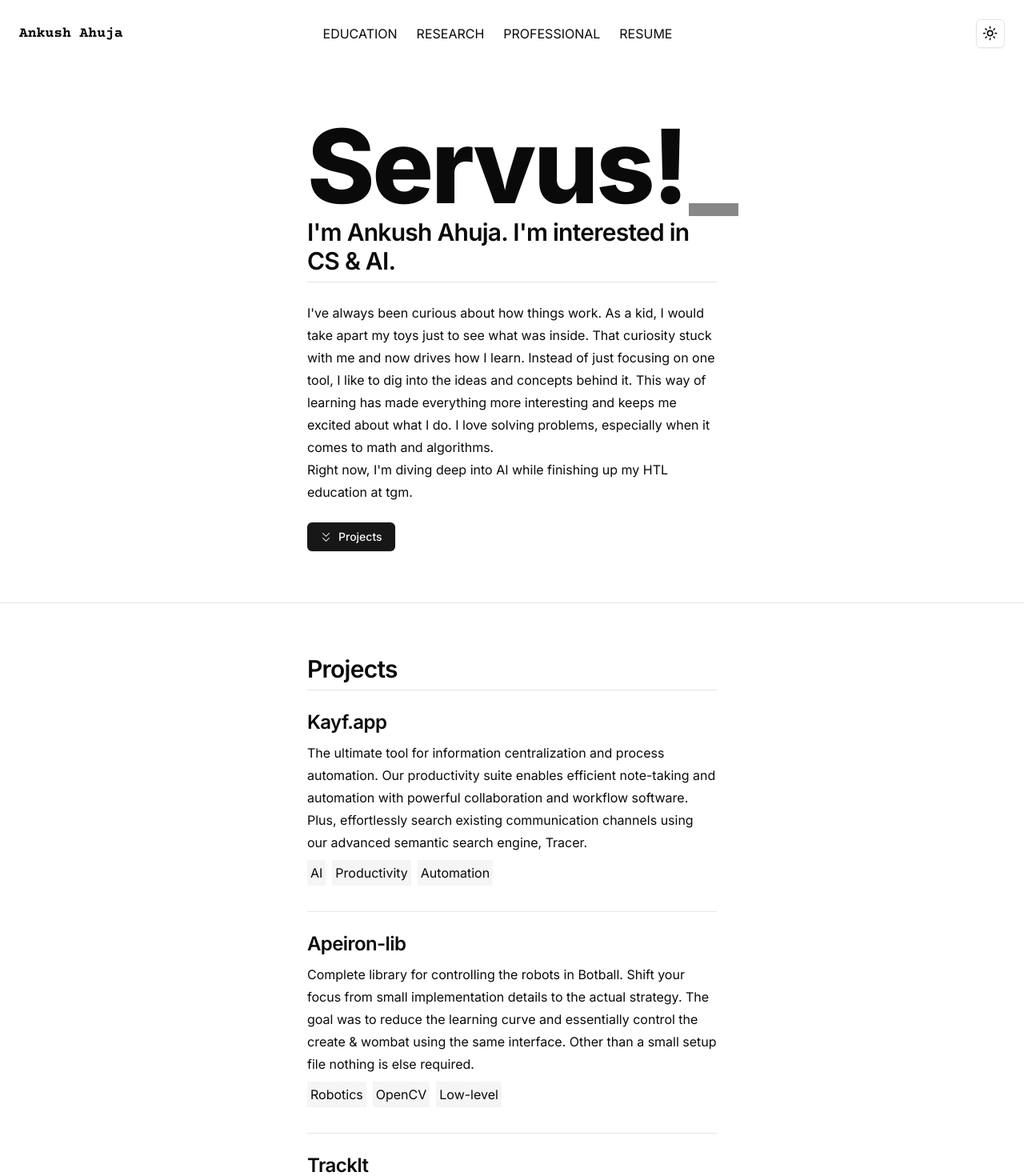
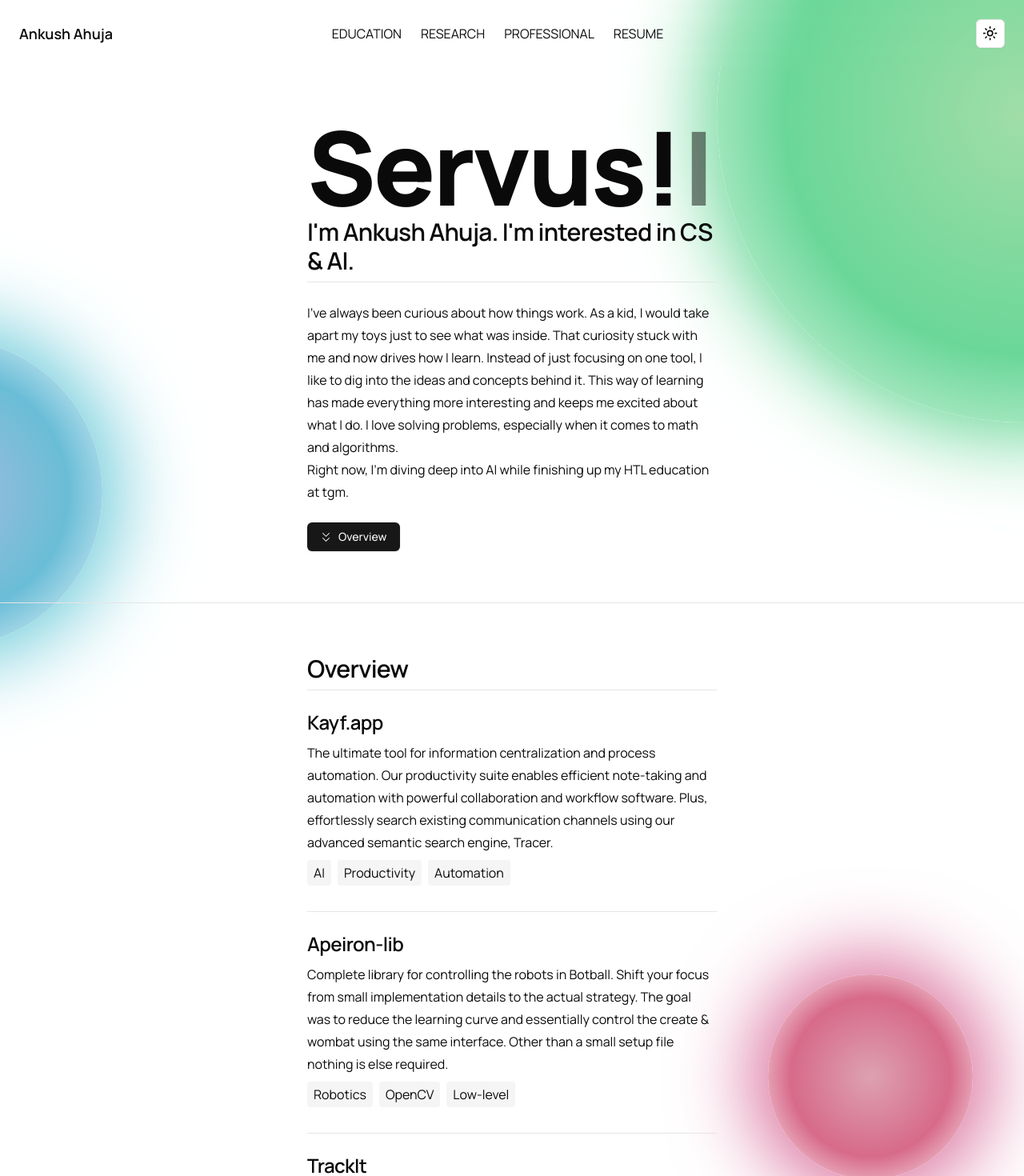
Before and after one commit to aa-irsya/ahujaankush.github.io, a Next.js app: page / in a window 1280 px wide. Shown: the top 1470 px of the page at 80% size. Built offline with nearby package versions, Linux system fonts and the light colour scheme.

Commit message:
New home /

```diff
--- a/src/app/(main)/layout.tsx
+++ b/src/app/(main)/layout.tsx
@@ -1,6 +1,6 @@
 import type { Metadata } from "next";
 import { Analytics } from "@vercel/analytics/react"
-import { Inter } from "next/font/google";
+import { Manrope } from "next/font/google";
 import "../globals.css";
 import Header from "@/components/layout/header";
 import { TooltipProvider } from "@radix-ui/react-tooltip";
@@ -8,7 +8,7 @@
 import { Separator } from "@/components/ui/separator";
 import { ThemeProvider } from "@/components/theme-provider";
 
-const inter = Inter({ subsets: ["latin"] });
+const manrope = Manrope({ subsets: ["latin"] });
 
 export const metadata: Metadata = {
     title: "Ankush Ahuja",
@@ -23,7 +23,7 @@
     return (
         <html lang="en">
             <Analytics />
-      <body className={`${inter.className} flex flex-col min-h-screen`}>
+            <body className={`${manrope.className} flex flex-col min-h-screen relative`}>
                 <ThemeProvider
                     attribute="class"
                     defaultTheme="system"
--- a/src/app/(main)/page.tsx
+++ b/src/app/(main)/page.tsx
@@ -10,43 +10,45 @@
 import React from "react";
 import { Typewriter } from 'react-simple-typewriter'
 
-const projects = [{
+const summary = [{
     title: "Kayf.app",
-  description: "The ultimate tool for information centralization and process automation. Our productivity suite enables efficient note-taking and automation with powerful collaboration and workflow software. Plus, effortlessly search existing communication channels using our advanced semantic search engine, Tracer.",
+    description: <>The ultimate tool for information centralization and process automation. Our productivity suite enables efficient note-taking and automation with powerful collaboration and workflow software. Plus, effortlessly search existing communication channels using our advanced semantic search engine, Tracer.</>,
     tags: ["AI", "Productivity", "Automation"],
     link: "https://kayf.app",
 },
 {
     title: "Apeiron-lib",
-  description: "Complete library for controlling the robots in Botball. Shift your focus from small implementation details to the actual strategy. The goal was to reduce the learning curve and essentially control the create & wombat using the same interface. Other than a small setup file nothing is else required.",
+    description: <>Complete library for controlling the robots in Botball. Shift your focus from small implementation details to the actual strategy. The goal was to reduce the learning curve and essentially control the create & wombat using the same interface. Other than a small setup file nothing is else required.</>,
     tags: ["Robotics", "OpenCV", "Low-level"],
     link: "https://github.com/ApeironOrg/apeiron-lib",
 },
 {
     title: "TrackIt",
-  description: "Log your calories, macros and workouts in one simple web-app with direct access to large food databases. Self-hosted.",
+    description: <>Log your calories, macros and workouts in one simple web-app with direct access to large food databases. Self-hosted.</>,
     tags: ["Nutrition", "Fitness", "Web"],
     link: "https://github.com/ahujaankush/TrackIt",
 },
 {
-  title: "Aetherized Dotfiles",
-  description: "My AwesomeWM desktop & nvim configuration.",
-  tags: ["Linux", "Vim", "Lua"],
+    title: "School Representative",
+    description: <>Elected as one of the three representatives of Vienna&apos;s largest high school. Member of the SGA, a committee responsible for making decisions and organizing events for around 2,700 students and over 400 teachers.</>,
+    tags: ["Organization", "Decision Making", "SGA"],
     link: "https://github.com/ahujaankush/AetherizedDots",
 }
 ]
 
 export default function Home() {
     return (
-    <main className="flex flex-col grow items-center px-6 md:px-0 mt-20">
+        <main className="flex w-screen flex-col grow items-center px-6 md:px-0 mt-20">
             <Section>
+                <div className="absolute mt-[-30vw] right-[-30vw] w-[60vw] h-[60vw] rounded-full green-circle"></div>
+                <div className="absolute mt-[35vh] left-[-20vw] w-[30vw] h-[30vw] rounded-full blue-circle"></div>
                 <div className="flex flex-col md:space-y-6 lg:space-y-0">
                     <Heading1 className="!text-[10vw]">
                         <Typewriter
-              words={['Hello!', 'Servus!', 'Bonjour!', 'Hola!']}
+                            words={['Hello!', 'Servus!', 'Salut!', 'Hola!']}
                             loop={5}
                             cursor
-              cursorStyle='_'
+                            cursorStyle='|'
                             typeSpeed={75}
                             deleteSpeed={50}
                             delaySpeed={3000}
@@ -62,18 +64,19 @@
                     I love solving problems, especially when it comes to math and algorithms. <br />
                     Right now, I&apos;m diving deep into AI while finishing up my HTL education at tgm.
                 </Paragraph>
-        <a href="/#projects">
+                <a href="/#overview">
                     <Button className="mt-6">
                         <DoubleArrowDownIcon className="mr-2" />
-            Projects
+                        Overview
                     </Button>
                 </a>
             </Section>
             <Separator />
             <Section>
-        <Heading2 id="projects">Projects</Heading2>
+                <div className="absolute mt-[50vh] right-[5vw] w-[20vw] h-[20vw] rounded-full red-circle"></div>
+                <Heading2 id="overview">Overview</Heading2>
                 {
-          projects.map((e, i) => (
+                    summary.map((e, i) => (
                         <div className="flex flex-col space-y-8" key={`selected-projects-${i}`}>
                             <div className="flex mt-6">
                                 <div className="flex flex-col flex-row grow space-y-2">
@@ -87,14 +90,14 @@
                                     </Paragraph>
                                     <div className="flex flex-row space-x-2">
                                         {e.tags.map((f, j) => (
-                      <div key={`project-${i}-tag-${j}`} className="p-1 bg-accent">
+                                            <div key={`project-${i}-tag-${j}`} className="p-1 px-2 bg-accent rounded">
                                                 {f}
                                             </div>
                                         ))}
                                     </div>
                                 </div>
                             </div>
-              {i < projects.length - 1 ? <Separator /> : null}
+                            {i < summary.length - 1 ? <Separator /> : null}
                         </div>
                     ))
                 }
--- a/src/app/globals.css
+++ b/src/app/globals.css
@@ -50,6 +50,7 @@
         --chart-5: 27 87% 67%;
         --radius: 0.5rem;
     }
+
     .dark {
         --background: 0 0% 3.9%;
         --foreground: 0 0% 98%;
@@ -82,16 +83,31 @@
     * {
         @apply border-border;
     }
+
     body {
         @apply bg-background text-foreground;
     }
 }
 
-html {
+html, body {
     scroll-behavior: smooth;
+    overflow-x: hidden;
 }
 
-#sv-cover {
-  background-image: url('/banner.jpg');
-  background-position-x: right;
+.green-circle {
+    z-index: -999;
+    box-shadow: 0 0 100px 20px #6ad798ff;
+    background: radial-gradient(circle, #a1dda8ff, #6ad798ff 55%, #ffffff 100%);
 }
+
+.blue-circle {
+    z-index: -999;
+    box-shadow: 0 0 100px 20px #69c9d8ff;
+    background: radial-gradient(circle, #a1bcddff, #6abdd7ff 55%, #ffffff 100%);
+}
+
+.red-circle {
+    z-index: -999;
+    box-shadow: 0 0 100px 20px #d86997ff;
+    background: radial-gradient(circle, #dda1b2ff, #d76a8aff 55%, #ffffff 100%);
+}
--- a/src/components/layout/header.tsx
+++ b/src/components/layout/header.tsx
@@ -3,7 +3,6 @@
 import Link, { LinkProps } from "next/link";
 import { Large } from "../ui/typography";
 import React from "react";
-import { Courier_Prime } from "next/font/google";
 import { Sheet, SheetContent, SheetDescription, SheetHeader, SheetTitle, SheetTrigger } from "../ui/sheet";
 import {
     DropdownMenu,
@@ -14,8 +13,6 @@
 import { useTheme } from "next-themes"
 import { Moon, Sun } from "lucide-react"
 import { Button } from "../ui/button";
-
-const courier_prime = Courier_Prime({ subsets: ["latin"], weight: '700' });
 
 export function LinkHoverAnim({ children, ...props }: LinkProps & { children: React.ReactNode, className?: string }) {
     return (
@@ -60,7 +57,7 @@
         <div className="fixed w-full p-6 z-[2] backdrop-blur-md">
             <div className="flex justify-between items-center">
                 <div className="flex justify-start">
-          <Large className={` absolute self-center transition-all hover:scale-105 ${courier_prime.className}`}>
+                    <Large className={` absolute self-center transition-all hover:scale-105`}>
                         <Link href="/">Ankush Ahuja</Link>
                     </Large>
                 </div>
@@ -73,6 +70,7 @@
                             </svg>
                         </SheetTrigger>
                         <SheetContent side="top">
+                            <ModeToggle />
                             <SheetHeader>
                                 <SheetTitle>Ankush Ahuja</SheetTitle>
                                 <SheetDescription>
@@ -89,7 +87,6 @@
                             </div>
                         </SheetContent>
                     </Sheet>
-          <ModeToggle />
                 </div>
 
                 <div className="hidden lg:flex space-x-6">
--- a/src/components/layout/layout.tsx
+++ b/src/components/layout/layout.tsx
@@ -1,6 +1,6 @@
 export default function Section({ className = '', children }: { className?: string; children?: React.ReactNode }) {
   return (
-    <section className={`w-full sm:w-4/5 lg:w-2/5 py-16 ${className}`}>
+    <section className={`w-full overflow-x-hidden sm:w-4/5 lg:w-2/5 py-16 ${className}`}>
       {children}
     </section>
   )
```
Lines whose indentation alone changed are shown as unchanged.
